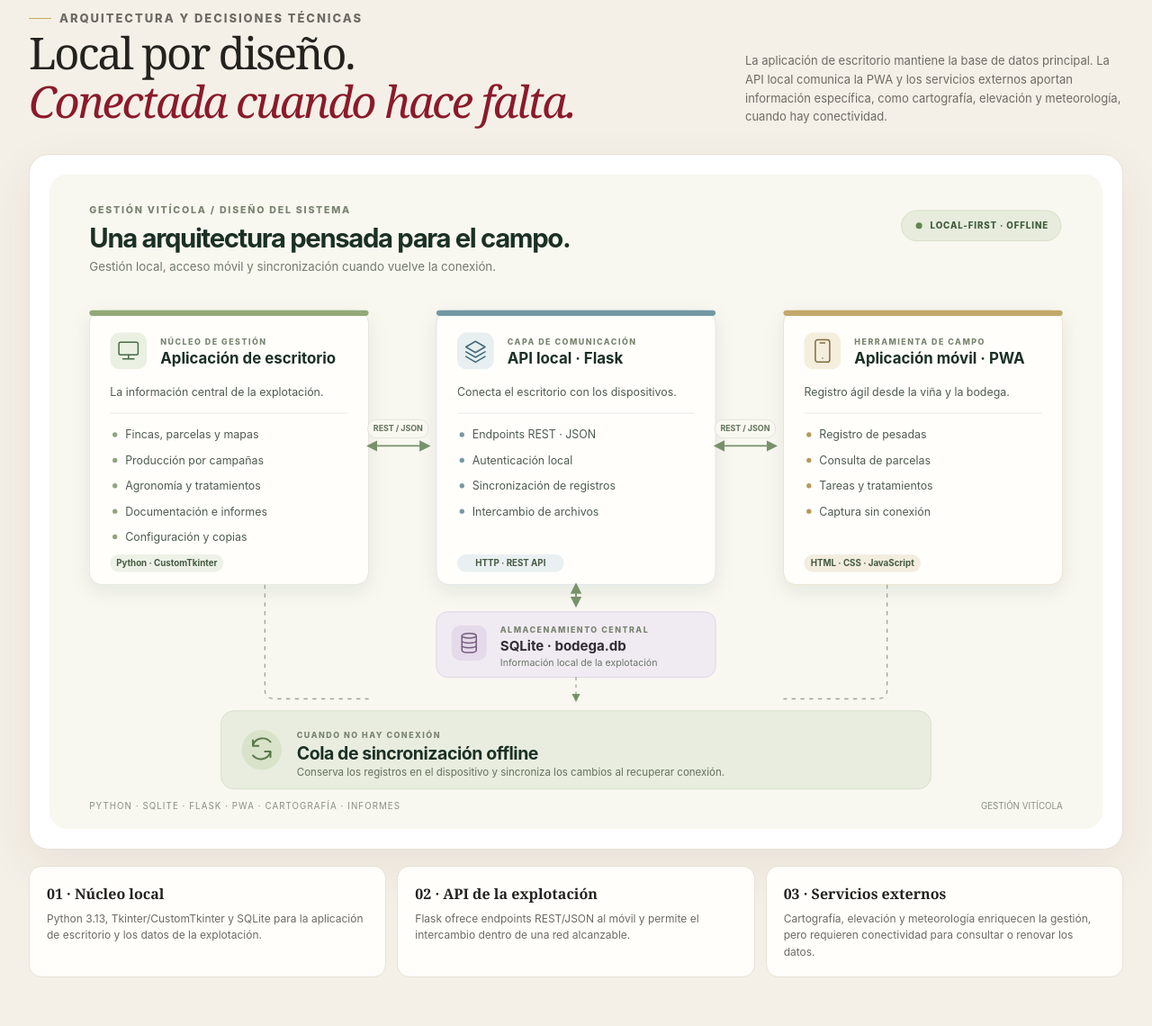
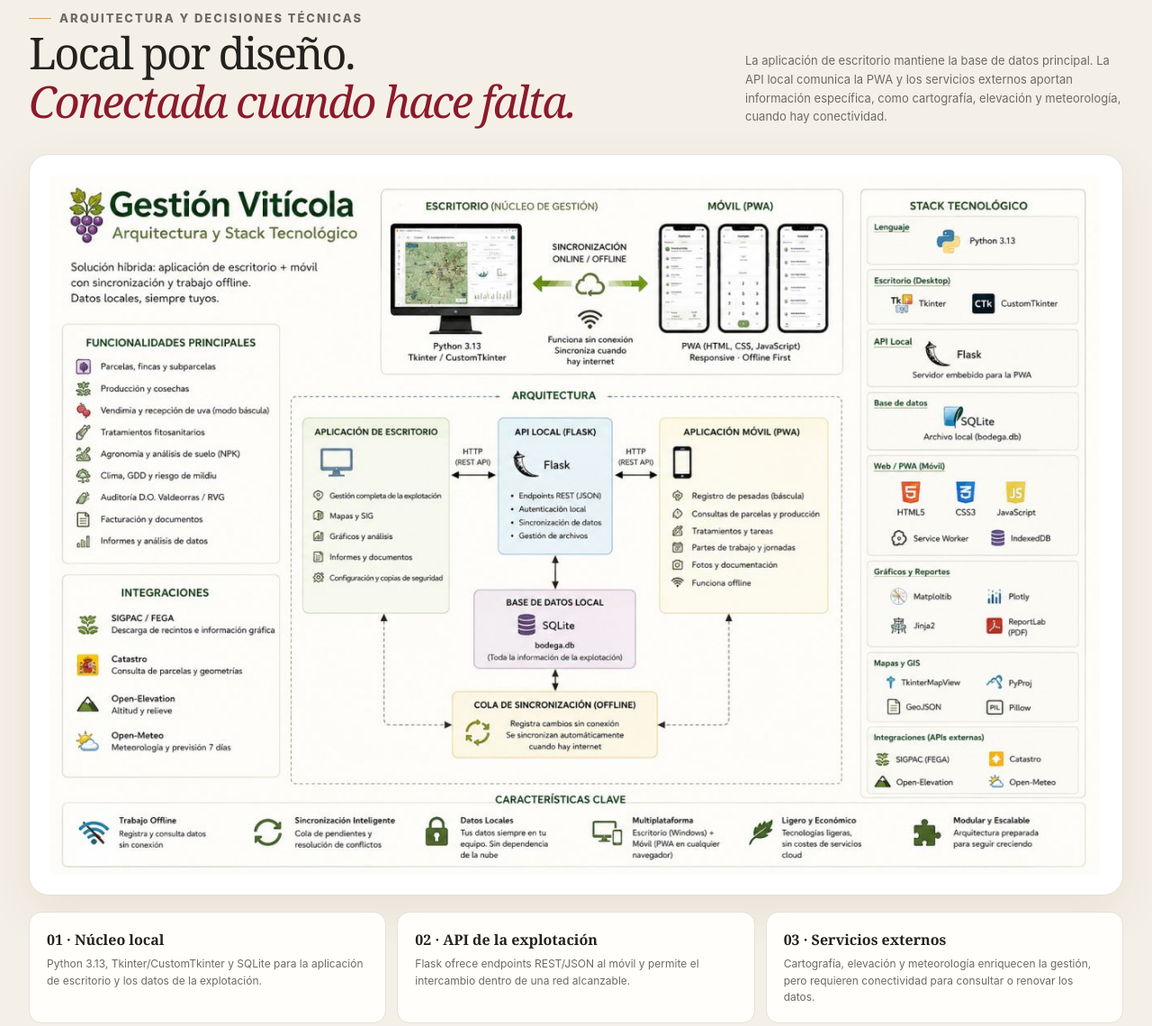
Before and after one commit to luisrodriguezlopez96/Vineyard_Public, a plain HTML site: page index.html in a window 1280 px wide. Shown: the part 4372-5512 px from the top of the page at 90% size. Drawn offline with Linux system fonts and the light colour scheme.

Commit message:
Restaura infografía completa de arquitectura

```diff
--- a/index.html
+++ b/index.html
@@ -534,7 +534,7 @@ button, a { -webkit-tap-highlight-color: transparent; }
         <p>La aplicación de escritorio mantiene la base de datos principal. La API local comunica la PWA y los servicios externos aportan información específica, como cartografía, elevación y meteorología, cuando hay conectividad.</p>
       </div>
       <div class="architecture-frame">
-        <a href="assets/arquitectura.svg" aria-label="Abrir el diagrama de arquitectura en tamaño completo"><img src="assets/arquitectura.svg" alt="Diagrama vectorial de la arquitectura: escritorio Python, API Flask, base de datos SQLite, PWA móvil e integraciones externas" loading="lazy"></a>
+        <a href="assets/arquitectura.png" aria-label="Abrir la infografía completa de arquitectura y stack tecnológico"><img src="assets/arquitectura.png" alt="Infografía completa de Gestión Vitícola: funcionalidades, integraciones, arquitectura de escritorio y móvil, API local Flask, base de datos SQLite y stack tecnológico" loading="lazy"></a>
       </div>
       <div class="architecture-foot">
         <div class="architecture-note"><strong>01 · Núcleo local</strong><span>Python 3.13, Tkinter/CustomTkinter y SQLite para la aplicación de escritorio y los datos de la explotación.</span></div>
```
